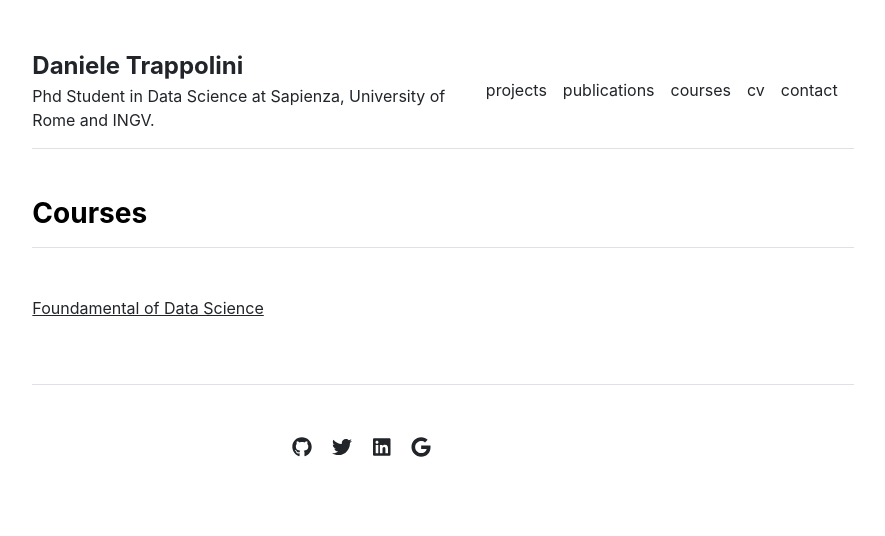
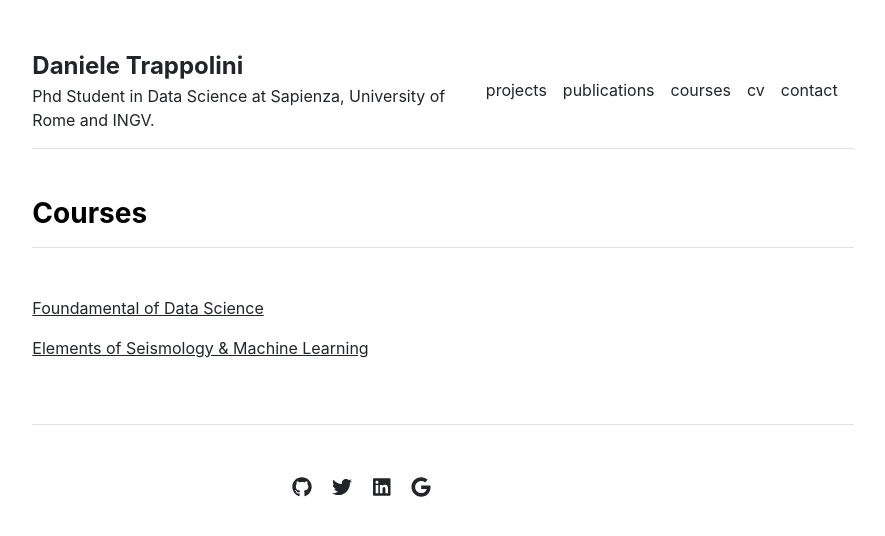
Before and after one commit to Daniele-Trappolini/Daniele-Trappolini.github.io, a Jekyll site: the page built from courses.md, in a window 1280 px wide. Shown: the top 536 px of the page, without its empty margins (197-1082 px from the left). Built offline with Jekyll 4.4.1, drawn with Linux system fonts in a browser that asks for light colours.

Commit message:
March 06 2

```diff
--- a/_data/settings.yml
+++ b/_data/settings.yml
@@ -12,7 +12,8 @@ projects:
 
 
 courses:
-- {name: 'Foundamental of Data Science', url: 'https://github.com/stdrr/FDS-tutoring/tree/main'}
+- {name: 'Foundamental of Data Science', url: 'https://github.com/stdrr/FDS-tutoring'}
+- {name: 'Elements of Seismology & Machine Learning', url: 'assets/presentation/2024_02_23_ML_seismology.pptx'}
 
 social:
 - {icon: 'github', link: 'https://github.com/Daniele-Trappolini'}
```
Also changed, not shown: 1 other file.
